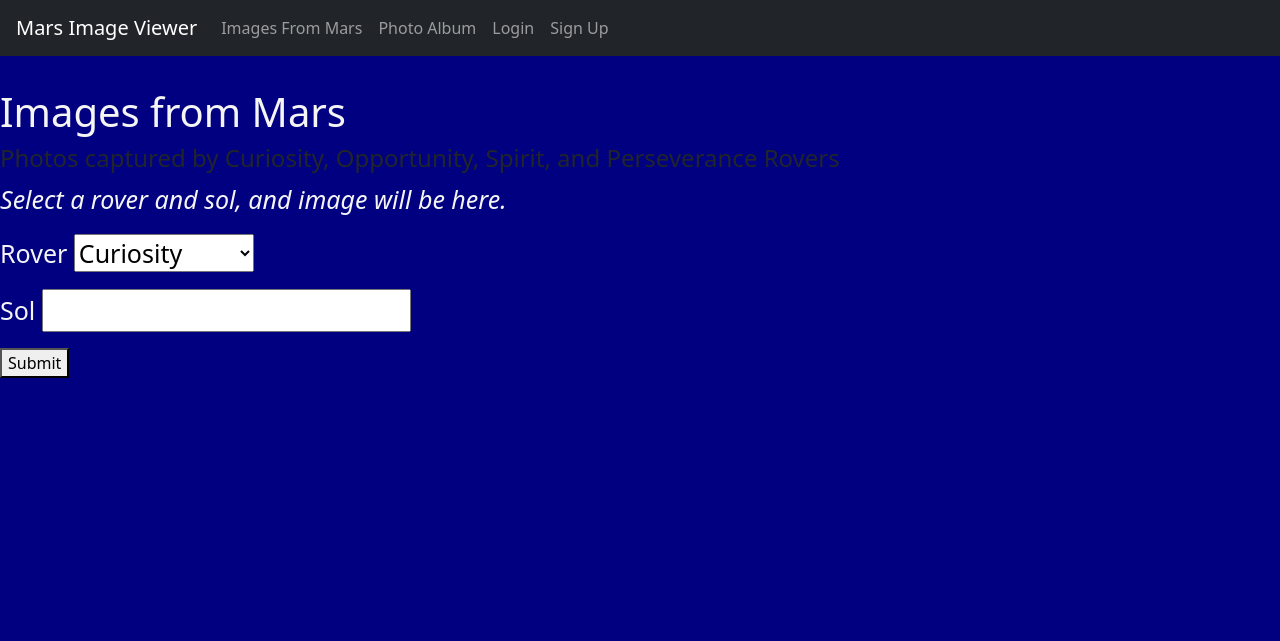
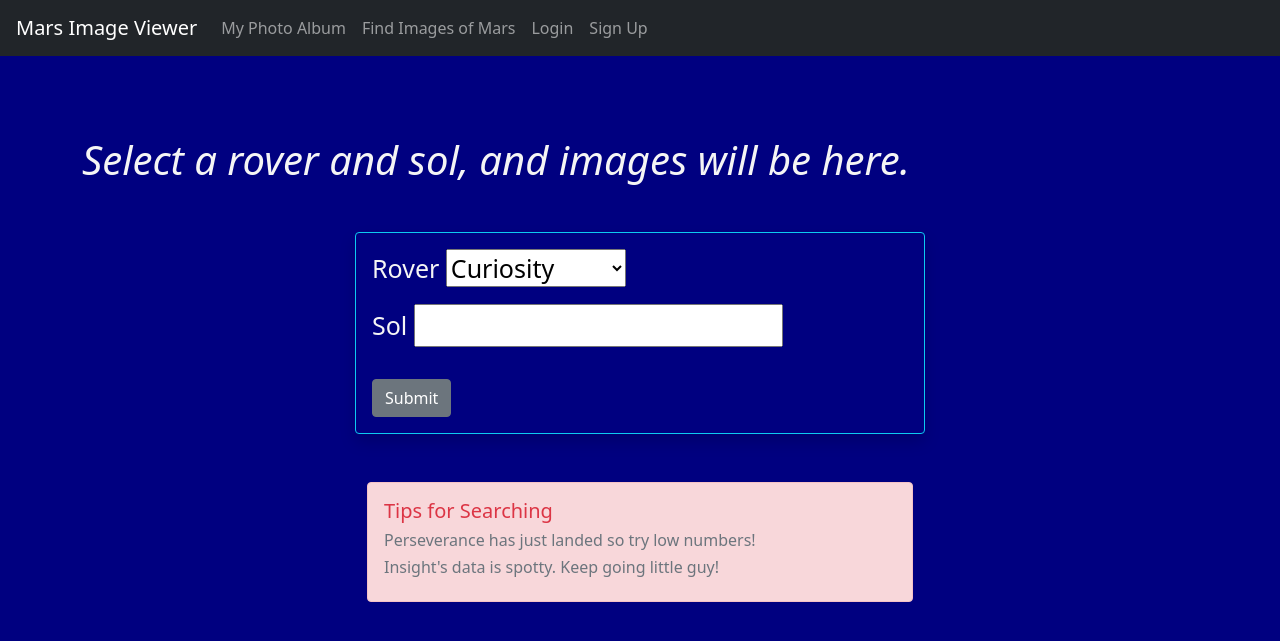
Before and after one commit to danielmconte/PYTHONFLASK-CapstoneOne, a Flask app: page /mars/images/new in a window 1280 px wide. Shown: the top 641 px of the page. Run offline with Flask 2, Linux system fonts and the light colour scheme; parts of the project's set-up code (start-up, migrations or seed data) failed here and were passed over; some libraries are stand-ins or nearby versions.

Commit message:
Mildly Boostrapped

```diff
--- a/app.py
+++ b/app.py
@@ -40,7 +40,10 @@
 # Show list (album) of photos
 @app.route('/mars/images')
 def get_images():
-    user = User.query.get_or_404(session['user_id'])
+    if "user_id" in session:
+        user = User.query.get_or_404(session['user_id'])
+    else:
+        user=None
     photos = Photo.query.all()
 
     return render_template('mars_images.html', photos=photos, user=user)
@@ -70,14 +73,18 @@
 @app.route('/mars/images/adds', methods = ['POST'])
 def add_image():
     form = AddPhotoForm()
-    rover = request.form["rover"]
-    earth_date = request.form["earth_date"]
-    sol = request.form["sol"]
-    checklist = request.form.getlist('mycheckbox')
-    for url in checklist:
-        new_photo = Photo(rover_name = rover, earth_date=earth_date, sol =sol, urls=url, user_id=session['user_id'])
-        db.session.add(new_photo)
-        db.session.commit()
+    if "user_id" not in session:
+       flash('Pleased Login First!', 'danger')
+    else:
+        rover = request.form["rover"]
+        earth_date = request.form["earth_date"]
+        sol = request.form["sol"]
+        checklist = request.form.getlist('mycheckbox')
+        for url in checklist:
+            new_photo = Photo(rover_name = rover, earth_date=earth_date, sol =sol, urls=url, user_id=session['user_id'])
+            db.session.add(new_photo)
+            db.session.commit()
+        flash('Images saved!', 'success')
     return render_template('mars_form.html', form=form)
 
 
--- a/static/app.css
+++ b/static/app.css
@@ -1,4 +1,4 @@
-h1 {
+h1, h2, h3, h4, h5, h6{
     color: whitesmoke;
 }
 
@@ -6,9 +6,15 @@
     background-color: navy;
 }
 
-img {
-    width: 300px;
-    margin: 10px;
+.img_thumbnail {
+    height: 200px;
+    width: 200px;
+    border-radius: 20% 20%;;
+}
+
+.img_response {
+    height: 200px;
+    width: 200px;
     border-radius: 20% 20%;;
 }
 
@@ -24,3 +30,19 @@
 #earth_date{
     font-size: 15px;
 }
+
+.view_image {
+    height: 500px;
+    width: 500px
+}
+
+.carousel-item {
+    height: 300px;
+  }
+
+.carousel-item img {
+      position: absolute;
+      top: 0;
+      left: 0;
+      min-height: 300px;
+  }
--- a/templates/base.html
+++ b/templates/base.html
@@ -5,6 +5,7 @@
     <meta name="viewport" content="width=device-width, initial-scale=1.0">
     <title>{% block title%}{%endblock%}</title>
     <link href="https://cdn.jsdelivr.net/npm/bootstrap@5.0.0-beta2/dist/css/bootstrap.min.css" rel="stylesheet" integrity="sha384-BmbxuPwQa2lc/FVzBcNJ7UAyJxM6wuqIj61tLrc4wSX0szH/Ev+nYRRuWlolflfl" crossorigin="anonymous">
+    <link rel="stylesheet" href="https://cdnjs.cloudflare.com/ajax/libs/font-awesome/5.15.2/css/all.min.css">
     <link rel="stylesheet" href="/static/app.css">
 </head>
 <body>
@@ -15,13 +16,17 @@
         </button>
         <div class="collapse navbar-collapse" id="navigation">
         <div class="navbar-nav">
-          <a class="nav-item nav-link" href="/mars/images/new">Images From Mars</a>
-          <a class="nav-item nav-link" href="/mars/images">Photo Album</a>
+          <a class="nav-item nav-link" href="/mars/images">My Photo Album</a>
+          <a class="nav-item nav-link" href="/mars/images/new">Find Images of Mars</a>
           {% if session['user_id'] %}
-          <a class="nav-item nav-link" href="/logout">Logout</a>
+            <div>
+                  <a class="nav-item nav-link" href="/logout">Logout</a>
+                </div>
           {% else %}
-          <a class="nav-item nav-link" href="/login">Login</a>
-          <a class="nav-item nav-link" href="/register">Sign Up</a>
+
+                <a class="nav-item nav-link" href="/login">Login</a>
+                <a class="nav-item nav-link" href="/register">Sign Up</a>
+
           {% endif %}
 
         </div>
@@ -34,5 +39,8 @@
       </div>
     {% block content %} {% endblock %}
 
+<script src="https://cdn.jsdelivr.net/npm/@popperjs/core@2.6.0/dist/umd/popper.min.js" integrity="sha384-KsvD1yqQ1/1+IA7gi3P0tyJcT3vR+NdBTt13hSJ2lnve8agRGXTTyNaBYmCR/Nwi" crossorigin="anonymous"></script>
+<script src="https://cdn.jsdelivr.net/npm/bootstrap@5.0.0-beta2/dist/js/bootstrap.min.js" integrity="sha384-nsg8ua9HAw1y0W1btsyWgBklPnCUAFLuTMS2G72MMONqmOymq585AcH49TLBQObG" crossorigin="anonymous"></script>
+
 </body>
 </html>
--- a/templates/mars_form.html
+++ b/templates/mars_form.html
@@ -1,13 +1,13 @@
 {%extends 'base.html' %}
 {% block title%}Mars Image Form{%endblock%}
 {% block content %}
-    <h1>Images from Mars</h1>
-    <h4>Photos captured by Curiosity, Opportunity, Spirit, and Perseverance Rovers</h4>
+
+
 
 
     {% if data %}
-        {% if not data["photos"][0] %}
-            <p>Sorry no data from that Sol. Please try another date.</p>
+        {% if not data["photos"] %}
+            <p class="text text-danger">Sorry no data from that Sol. Please try another date.</p>
         {% else %}
         <form action="/mars/images/adds" method="POST">
             <div class="container">
@@ -16,23 +16,36 @@
                 <input type = "hidden" name = "rover" value = {{data["photos"][1]["rover"]["name"]}} />
                 <input type = "hidden" name = "sol" value = {{data["photos"][1]["sol"]}} />
                 {% for num in range(0, 9)%}
+
+                {% if not data["photos"][num] %}
+
+                {% else %}
                 <div class="col-4">
-                    <img src={{data["photos"][num]["img_src"]}}>
-                    <p>{{data["photos"][num]["id"]}}</p>
-                    <p class="d-inline" id="earth_date"><em>Earth Date: {{data["photos"][1]["earth_date"]}}</em></p>
-                    <input type = "checkbox" value={{data["photos"][num]["img_src"]}} name="mycheckbox" />
+                    <img class="img_response my-3" src={{data["photos"][num]["img_src"]}}>
+                    <input  type = "checkbox" value={{data["photos"][num]["img_src"]}} name="mycheckbox" />
+                    <h6 class="d-inline">Add</h6>
                 </div>
+                {% endif %}
                 {% endfor %}
-                <button>Add Selected Photos</button>
+                <button class="btn btn-secondary my-5">Add Selected Photos</button>
                 </div>
             </div>
         </form>
         {% endif %}
         {% else %}
-            <p><em>Select a rover and sol, and image will be here.</em></p>
+        <div class="container">
+        <div class =" row justify-content-end">
+            <p class="display-6 my-5"><em>Select a rover and sol, and images will be here.</em></p>
+        </div>
+        </div>
     {% endif %}
 
 
+
+    <div class="container">
+        <div class="row justify-content-center">
+          <div class="col-6 border border-info shadow rounded p-3">
+            <div class="form-group">
                 <form method = "POST">
                     {{ form.hidden_tag() }}
                     {% for field in form
@@ -47,6 +60,30 @@
                             {% endfor %}
                         </p>
                     {% endfor %}
-        <button>Submit</button>
+                    <button class="btn btn-secondary mt-3">Submit</button>
                 </form>
+            </div>
+          </div>
+        </div>
+      </div>
+
+
+    <div class="container my-5">
+        <div class="row justify-content-center">
+          <div class="col-6">
+            <div class="alert alert-danger">
+                <div class="row">
+                        <h5 class="text-danger">Tips for Searching</h5>
+
+                        <h6 class="text-secondary">Perseverance has just landed so try low numbers!</h6>
+                        <h6 class="text-secondary">Insight's data is spotty. Keep going little guy!</h6>
+
+                </div>
+            </div>
+            </div>
+        </div>
+    </div>
+
+
+
 {% endblock %}
```
Also changed, not shown: templates/landing.html (+45 -2 lines), templates/mars_image.html (+14 -6 lines), templates/mars_images.html (+28 -9 lines). Lines whose indentation alone changed are shown as unchanged.
